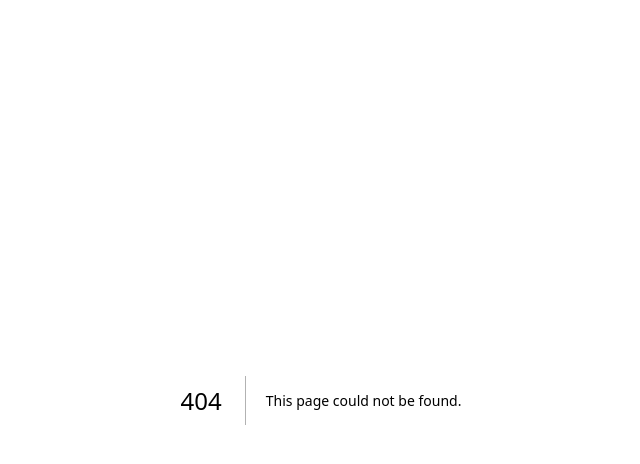
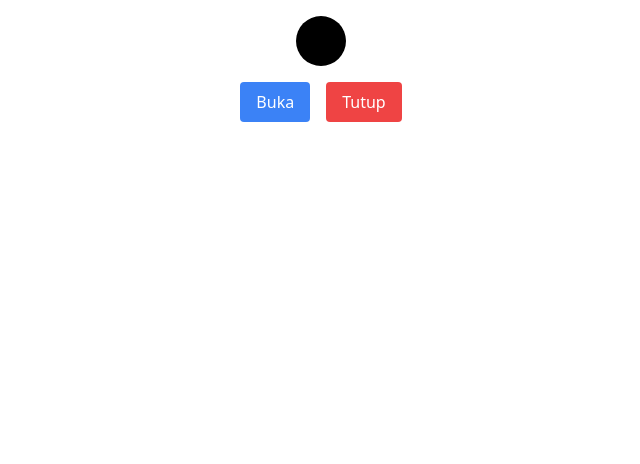
Before and after one commit to mathjsx/tailw-next, a Next.js app: page /components/card in a window 1280 px wide. Before the commit this address had no page. Shown: the top 464 px of the page, without its empty margins (319-959 px from the left). Built offline with nearby package versions, Linux system fonts and the light colour scheme.

Commit message:
Update pages

```diff
--- /dev/null
+++ b/pages/components/card.tsx
@@ -0,0 +1,22 @@
+// components/Card.tsx
+import React from 'react';
+
+interface CardProps {
+  color: string;
+}
+
+const Card: React.FC<CardProps> = ({ color }) => {
+  return (
+    <div className={`p-4 rounded-lg ${color} h-1/3 flex flex-col items-center justify-center`}>
+      <svg width="50" height="50" viewBox="0 0 50 50" className="mb-4">
+        <circle cx="25" cy="25" r="25" fill="black" />
+      </svg>
+      <div className="flex space-x-4">
+        <button className="bg-blue-500 text-white px-4 py-2 rounded">Buka</button>
+        <button className="bg-red-500 text-white px-4 py-2 rounded">Tutup</button>
+      </div>
+    </div>
+  );
+}
+
+export default Card;
```
